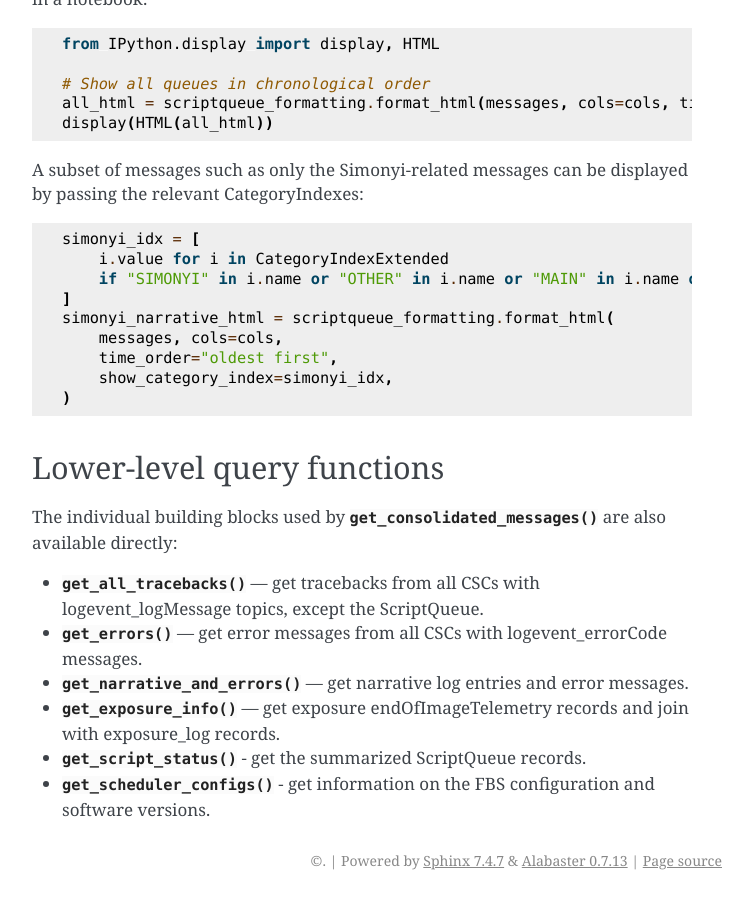
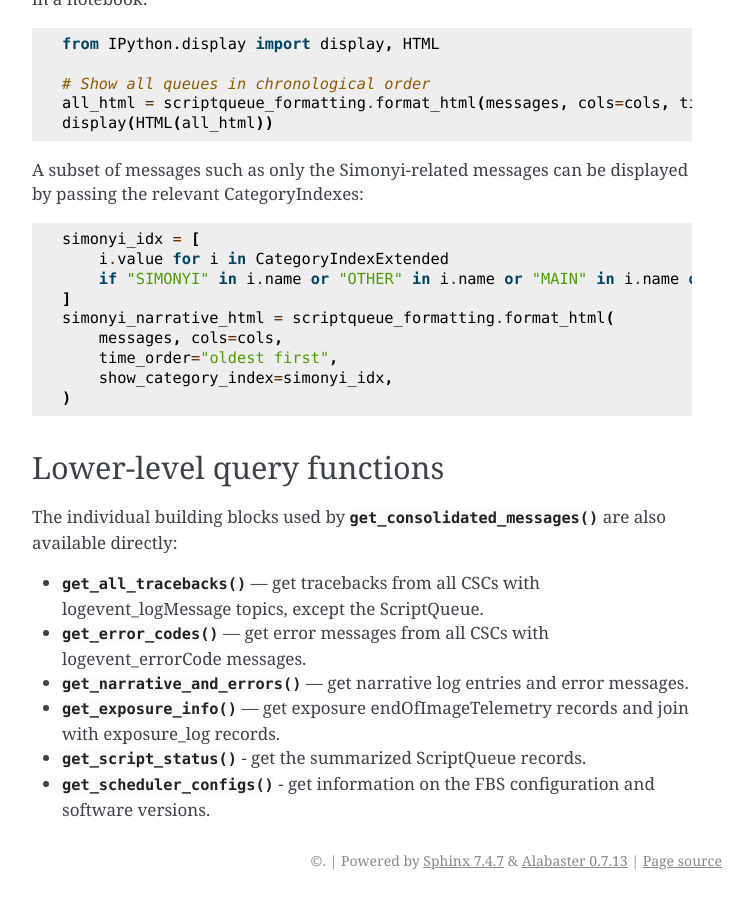
Before and after one commit to lsst-sims/rubin_nights, a Sphinx documentation site: the page built from docs/howto_scriptqueue.rst, in a window 1280 px wide and 900 px high, scrolled down 1671 px. Shown: the whole window, without its empty margins (388-1141 px from the left). Built offline with Sphinx 7.4.7, drawn with Linux system fonts in a browser that asks for light colours.

Commit message:
Fix indentation and link

```diff
--- a/docs/howto_connecting.rst
+++ b/docs/howto_connecting.rst
@@ -32,7 +32,7 @@
 3. The environment variable ``ACCESS_TOKEN``.
 4. The path given by the environment variable ``ACCESS_TOKEN_FILE``.
 5. ``~/.lsst/usdf_rsp`` (the default file location, with a name that
-suggests the usdf-prod RSP services).
+   suggests the usdf-prod RSP services).
 
 Connecting to all services at once
 ------------------------------------
--- a/docs/howto_consdb.rst
+++ b/docs/howto_consdb.rst
@@ -16,9 +16,10 @@
 Two query interfaces are available inside and outside the USDF:
 
 * **FastAPI** (``endpoints["consdb"]``) — an interface to the pqserver REST API
-interface of ConsDB. Provides an interface for pure SQL queries.
+  interface of ConsDB. Provides an interface for pure SQL queries.
 * **TAP** (``endpoints["consdb_tap"]``) — a TAP interface to the ConsDB.
-Provides a way to send ADQL queries as well as SQL.
+  Provides a way to send ADQL queries as well as SQL.
+
 
 One additional interface is available only within the USDF:
 * **ConsDbSql** - a direct sqlalchemy connection to the ConsDB is available
--- a/docs/howto_scriptqueue.rst
+++ b/docs/howto_scriptqueue.rst
@@ -120,7 +120,7 @@
 are also available directly:
 
 * :func:`~scriptqueue.get_all_tracebacks` — get tracebacks from all CSCs with logevent_logMessage topics, except the ScriptQueue.
-* :func:`~scriptqueue.get_errors` — get error messages from all CSCs with logevent_errorCode messages.
+* :func:`~scriptqueue.get_error_codes` — get error messages from all CSCs with logevent_errorCode messages.
 * :func:`~scriptqueue.get_narrative_and_errors` — get narrative log entries and error messages.
 * :func:`~scriptqueue.get_exposure_info` — get exposure endOfImageTelemetry records and join with exposure_log records.
 * :func:`~scriptqueue.get_script_status` - get the summarized ScriptQueue records.
```
